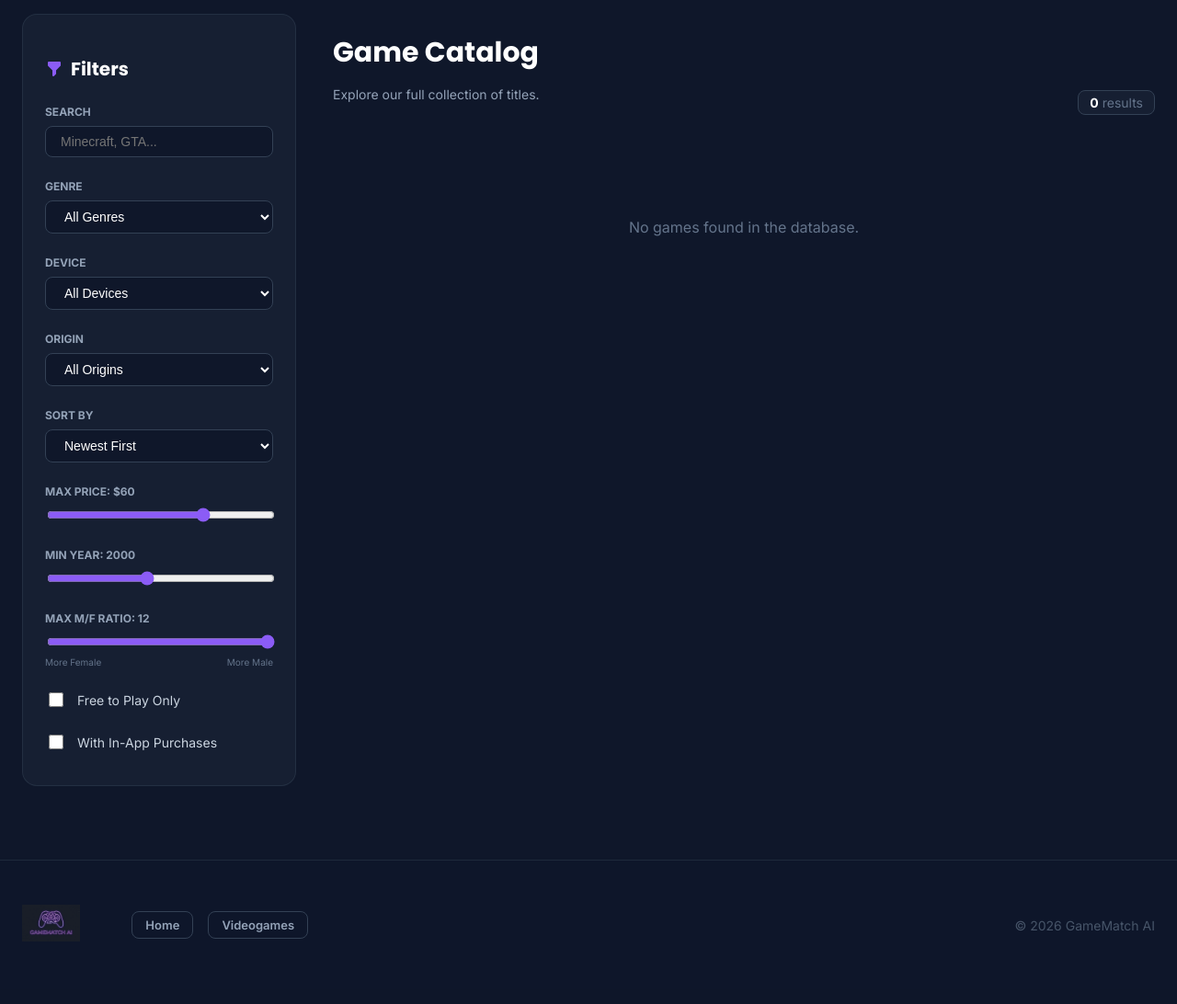
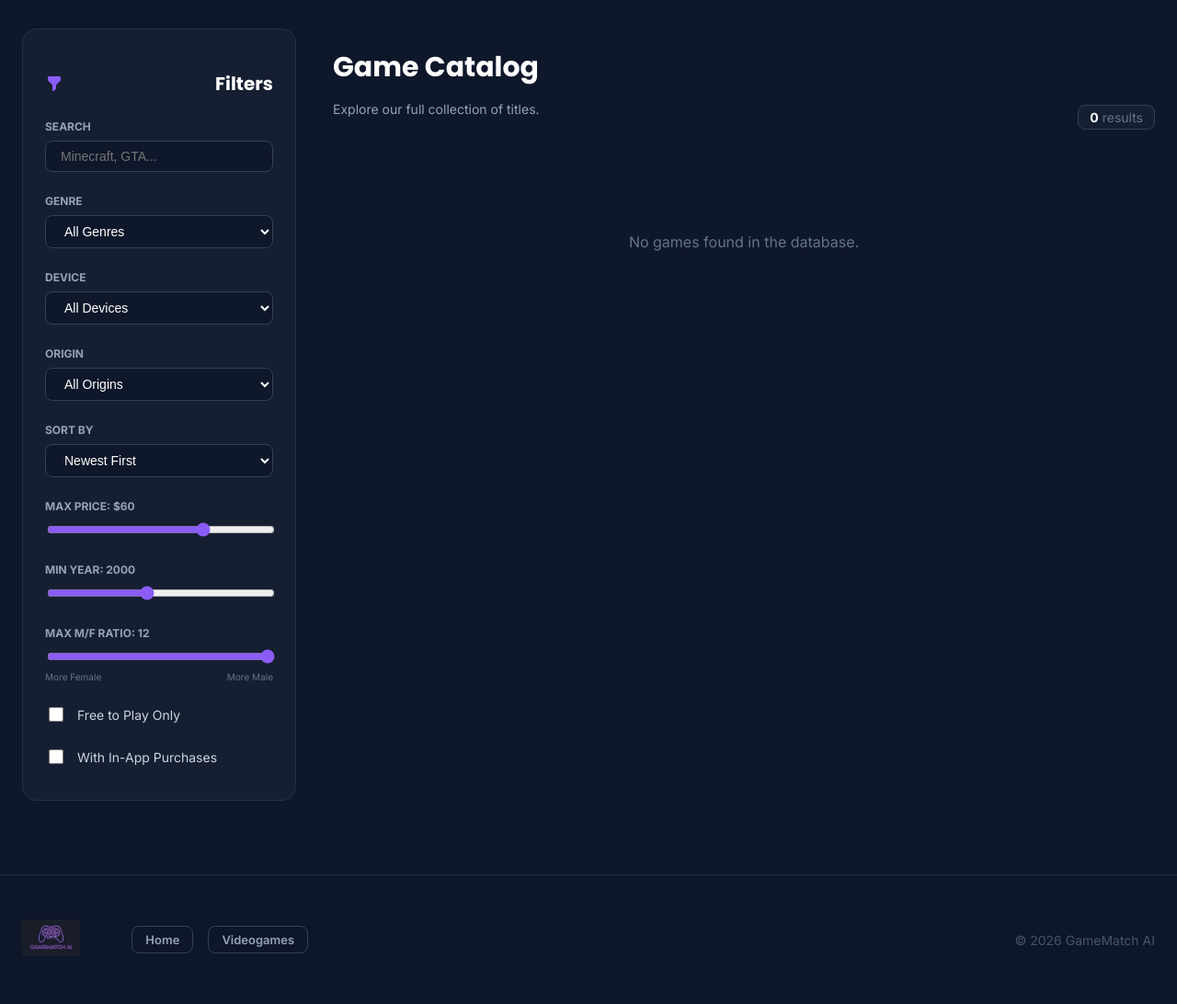
Before and after one commit to AnderUrienGoierri/IATH_WEB_Basque_Country, a PHP site: page /php_generic/videogames.php in a window 1280 px wide. Shown: the part 113-1205 px from the top of the page at 92% size. Before the commit the page ends 1134 px from the top, so only its background shows below. Run offline with PHP 8.4, Linux system fonts and the light colour scheme; data that the repository does not hold is empty.

Commit message:
Fix: Resolve header overlap issues by standardizing layout padding with CSS variables

```diff
--- a/css/videogame_details.css
+++ b/css/videogame_details.css
@@ -1,6 +1,6 @@
 /* Details Page Layout */
 .details-layout {
-    padding-top: 8rem; /* pt-32 */
+    padding-top: calc(var(--header-height) + 2rem); /* pt-32 */
     padding-bottom: 5rem; /* pb-20 */
 }
 
--- a/css/videogames.css
+++ b/css/videogames.css
@@ -2,9 +2,9 @@
 .catalog-layout {
   display: flex;
   flex-direction: column;
-  gap: 2.5rem;
-  padding-top: 8rem; /* pt-32 */
-  padding-bottom: 5rem; /* pb-20 */
+  gap: 1.5rem;
+  padding-top: calc(var(--header-height) + 2rem);
+  padding-bottom: 3rem;
 }
 
 @media (min-width: 1024px) {
@@ -13,14 +13,8 @@
   }
 }
 
-/* Sidebar */
 .filters-sidebar {
   width: 100%;
-}
-@media (min-width: 1024px) {
-  .filters-sidebar {
-    width: 25%;
-  }
 }
 
 .filters-panel {
@@ -29,7 +23,17 @@
   border-radius: 1rem;
   border: 1px solid rgba(51, 65, 85, 0.5); /* slate-700/50 */
   position: sticky;
-  top: 6rem; /* top-24 */
+  top: var(--header-height); /* top-24 */
+}
+
+/* On mobile, we hide content by default */
+.filters-content {
+  display: none;
+}
+
+/* When active (on mobile), we show it */
+.filters-panel.active .filters-content {
+  display: block;
 }
 
 .filters-title {
@@ -37,10 +41,26 @@
   font-weight: 700;
   font-size: 1.25rem;
   color: white;
-  margin-bottom: 1.5rem;
+  margin-bottom: 0; /* No margin when closed on mobile */
   display: flex;
   align-items: center;
-  gap: 0.5rem;
+  justify-content: space-between; /* Space for the arrow */
+  cursor: pointer;
+}
+
+.filters-title::after {
+  content: '+';
+  font-size: 1.5rem;
+  color: var(--violet-500);
+  transition: transform 0.3s;
+}
+
+.filters-panel.active .filters-title {
+  margin-bottom: 1.5rem;
+}
+
+.filters-panel.active .filters-title::after {
+  content: '−';
 }
 
 .filter-group {
@@ -331,3 +351,42 @@
   padding: 5rem 0;
   color: var(--slate-500);
 }
+
+/* ==========================================================================
+   Media Queries (Mobile First)
+   ========================================================================== */
+@media (min-width: 768px) {
+  .catalog-layout {
+    gap: 2.5rem;
+    padding-top: calc(var(--header-height) + 2rem);
+    padding-bottom: 5rem;
+  }
+}
+
+@media (min-width: 1024px) {
+  .catalog-layout {
+    flex-direction: row;
+  }
+
+  .filters-sidebar {
+    width: 25%;
+  }
+
+  /* Always show content on desktop */
+  .filters-content {
+    display: block !important;
+  }
+
+  .filters-title {
+    cursor: default;
+    margin-bottom: 1.5rem;
+  }
+
+  .filters-title::after {
+    display: none;
+  }
+
+  .catalog-content {
+    width: 75%;
+  }
+}
```
